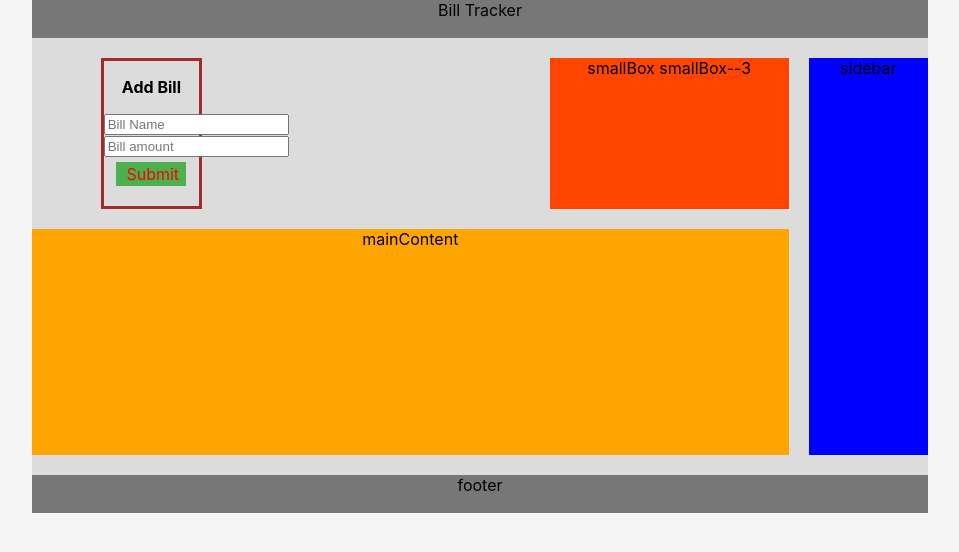
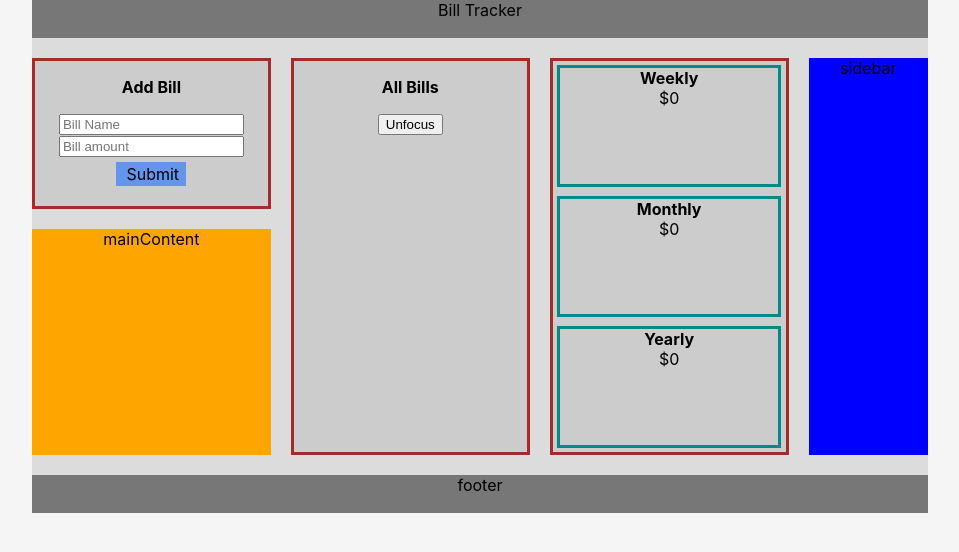
Before and after one commit to IsaiahDahlberg/BillTracker, a React (Create React App) app in the folder bill-tracker/: page / in a window 1280 px wide. Shown: the top 552 px of the page, without its empty margins (160-1119 px from the left). Built offline with nearby package versions, Linux system fonts and the light colour scheme.

Commit message:
Add billBreakDwon

```diff
--- a/bill-tracker/src/App.css
+++ b/bill-tracker/src/App.css
@@ -12,15 +12,3 @@
   font-size: calc(10px + 2vmin);
   color: white;
 }
-
-.AddBill{
-  border: solid;
-  border-color: brown;
-  width: 40%;
-  margin: auto;
-  padding-bottom: 15px;
-}
-
-.AddBillButton{
-  color: #4CAF50;
-}
--- a/bill-tracker/src/BillTracker.css
+++ b/bill-tracker/src/BillTracker.css
@@ -12,23 +12,19 @@
 .mainContent{
     background-color: orange;
     grid-row: 3/4;
-    grid-column: 1/4;
-}
-
-.smallBox{
-    background-color: red;
+    grid-column: 1/2;
 }
 
 .smallBox--1{
     background-color: greenyellow;
 }
 
-.smallBox--2{
-    background-color: blueviolet;
+.displayAllBills{
+    grid-row: 2/4;
 }
 
-.smallBox--3{
-    background-color: orangered;
+.BillBreakDown{
+    grid-row: 2/4;
 }
 
 .header{
--- a/bill-tracker/src/BillTracker.js
+++ b/bill-tracker/src/BillTracker.js
@@ -1,16 +1,20 @@
 import React from "react"
 import AddBill from "./component/AddBill"
 import DisplayAllBills from "./component/DisplayAllBills.js"
+import BillBreakDown from "./component/BillBreakDown"
 import './BillTracker.css'
 
 class BillTracker extends React.Component{
     constructor(){
         super()
         this.state = {
-            bills: []
+            bills: [],
+            focusBill: null
         }
 
         this.addBill = this.addBill.bind(this)
+        this.deleteBill = this.deleteBill.bind(this)
+        this.changeFocus = this.changeFocus.bind(this)
     }
 
     addBill = (name, value) =>{
@@ -24,16 +28,35 @@ class BillTracker extends React.Component{
         })
     }
 
+    deleteBill = (i) =>{
+        this.setState(prevState=>{
+            var newBills =  prevState.bills.filter((bill,index)=>{
+               return index != i
+            })
+            return{
+                bills: newBills,
+                focusBill: null
+            }
+        })
+    }
+
+    changeFocus = (i) =>{
+        this.setState({
+            focusBill: i
+        })
+    }
+
+
     render(){
         return(
             <div className="container">
                 <div className="header">Bill Tracker</div>
 
-                <AddBill className="smallBox smallBox--1" addBill={this.addBill} />
+                <AddBill addBill={this.addBill} />
 
-                <DisplayAllBills className="smallBox smallBox--2" bills={this.state.bills}/>
+                <DisplayAllBills deleteBill={this.deleteBill} bills={this.state.bills} changeFocus={this.changeFocus} focusBill={this.state.focusBill}/>
 
-                <div className="smallBox smallBox--3">smallBox smallBox--3</div>
+                <BillBreakDown bills={this.state.bills} focusBill={this.state.focusBill}/>
 
                 <div className="sidebar">sidebar</div>
 
--- /dev/null
+++ b/bill-tracker/src/component/BillBreakDown.js
@@ -0,0 +1,35 @@
+import React from "react"
+import "./styles/BillBreakDown.css"
+
+function BillBreakDown(props){
+    var arr = props.bills.map(bill=>{
+        return parseInt(bill.Amount)
+    })
+
+
+    var yearly = props.focusBill == null ? arr.reduce((a,b)=>  a+ b, 0)*12 : props.bills[props.focusBill].Amount*12
+    var monthly = props.focusBill == null ? arr.reduce((a,b)=>  a+ b, 0) : props.bills[props.focusBill].Amount
+    var weekly = props.focusBill == null ? arr.reduce((a,b)=>  a+ b, 0)/4 : props.bills[props.focusBill].Amount/4
+
+    return(
+        <div className="BillBreakDown">
+            <div className="bbBox">
+                <b>Weekly</b>
+                <br />
+                ${weekly}
+            </div>
+            <div className="bbBox">
+                <b>Monthly</b>
+                <br />
+                ${monthly}
+            </div>
+            <div className="bbBox">
+                <b>Yearly</b>
+                <br />
+                ${yearly}
+            </div>
+        </div>
+    )
+}
+
+export default BillBreakDown
--- a/bill-tracker/src/component/DisplayAllBills.js
+++ b/bill-tracker/src/component/DisplayAllBills.js
@@ -1,13 +1,20 @@
 import React from 'react'
+import './styles/DisplayAllBills.css'
 
 function DisplayAllBills(props) {
-    return (<div>{props.bills.map((bill, index) => {
-        return (
-            <div key={index}>
-                {bill.Name} {bill.Amount}
-            </div>
-        )
-    })}</div>
+    return (
+        <div className="displayAllBills">
+            <p><b>All Bills</b></p><button onClick={()=>props.changeFocus(null)}>Unfocus</button>
+            {props.bills.map((bill, index) => {
+                return (
+                    <div key={index}>
+                        <button onClick={()=>props.changeFocus(index)}>Focus</button>
+                        {bill.Name}:  ${bill.Amount}
+                        <button className="deleteButton" onClick={()=>props.deleteBill(index)}>X</button>
+                    </div>
+                )
+            })}
+        </div>
     )
 }
 
--- a/bill-tracker/src/component/styles/AddBill.css
+++ b/bill-tracker/src/component/styles/AddBill.css
@@ -1,7 +1,15 @@
 .AddBillButton{
-    background-color: #4CAF50;
-    color: red;
+    background-color: cornflowerblue;
+    color: black;
     width: 50px;
     margin: 5px auto;
     padding: 2px 10px;
 }
+
+.AddBill{
+    border: solid;
+    border-color: brown;
+    background-color: #ccc;
+    margin: auto;
+    padding-bottom: 15px;
+  }
--- /dev/null
+++ b/bill-tracker/src/component/styles/BillBreakDown.css
@@ -0,0 +1,13 @@
+.BillBreakDown{
+    border: solid;
+    border-color: brown;
+    background-color: #ccc;
+    display:grid;
+    grid-row: repeat(3,1fr);
+}
+
+.bbBox{
+    border: solid;
+    margin: 2%;
+    border-color: darkcyan;
+}
--- /dev/null
+++ b/bill-tracker/src/component/styles/DisplayAllBills.css
@@ -0,0 +1,15 @@
+.displayAllBills{
+    border: solid;
+    border-color: brown;
+    border-color: brown;
+    background-color: #ccc;
+}
+
+.deleteButton{
+    font-size: 10px;
+    background-color: red;
+    border-color: lightcoral;
+    width: 13px;
+    padding: 0px;
+    margin: 5px;
+}
```
